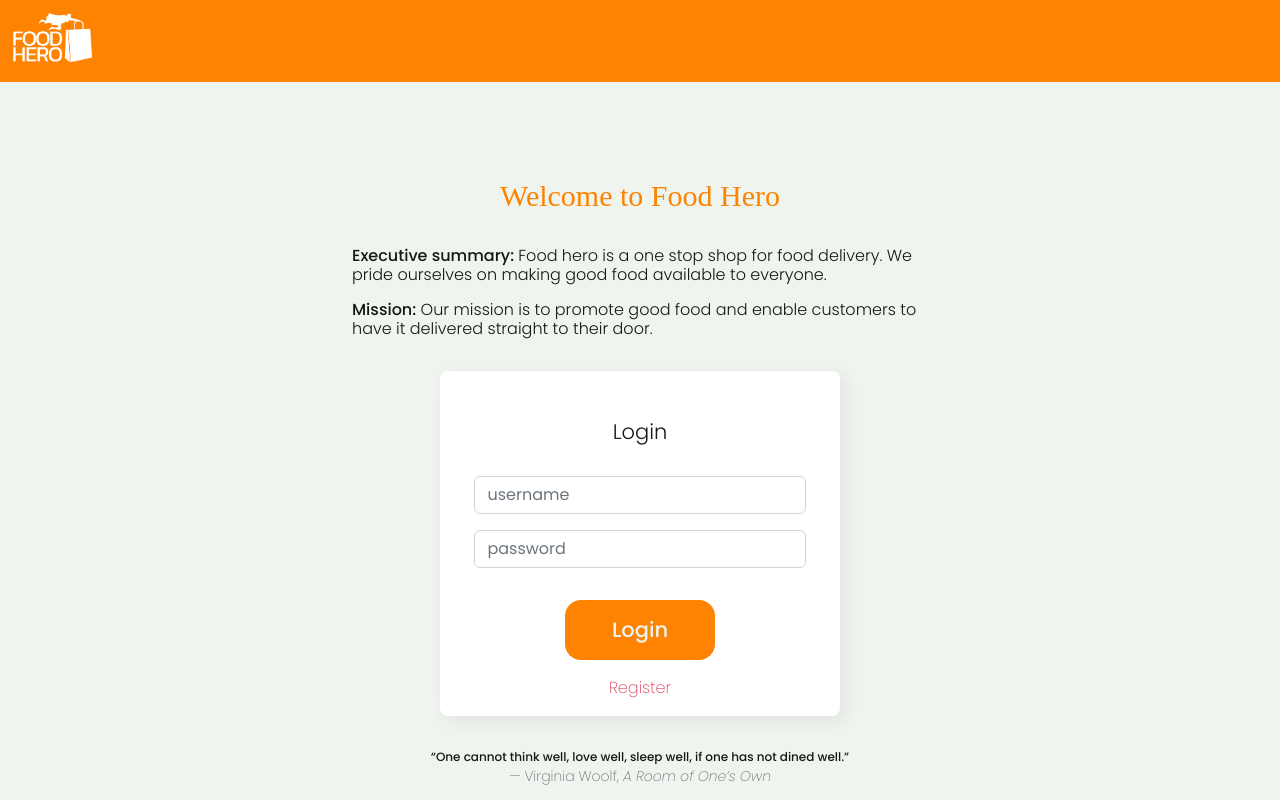
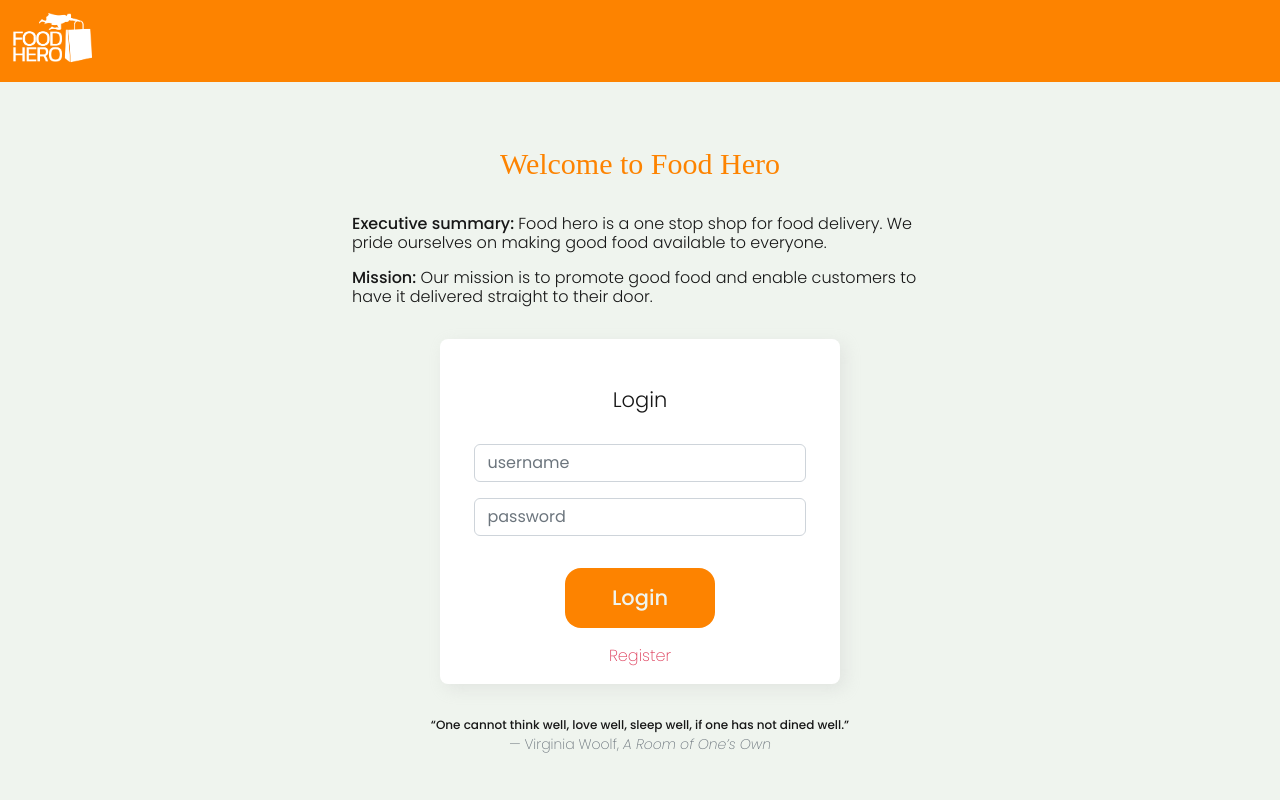
Before and after one commit to Fred374/project_2, an Angular app in the folder project_2_front/: page /login in a window 1280 px wide. Shown: the top 800 px of the page. Built offline with nearby package versions, Linux system fonts and the light colour scheme.

Commit message:
Minor UI improvement

```diff
--- a/project_2_front/src/app/components/login/login.component.css
+++ b/project_2_front/src/app/components/login/login.component.css
@@ -7,7 +7,7 @@ input {
     margin: 0 auto 2rem auto;
     display: flex;
     justify-content: center;
-    padding-top: 3rem;
+    padding-top: 1rem;
 }
 
 #fieldsDiv{
```
